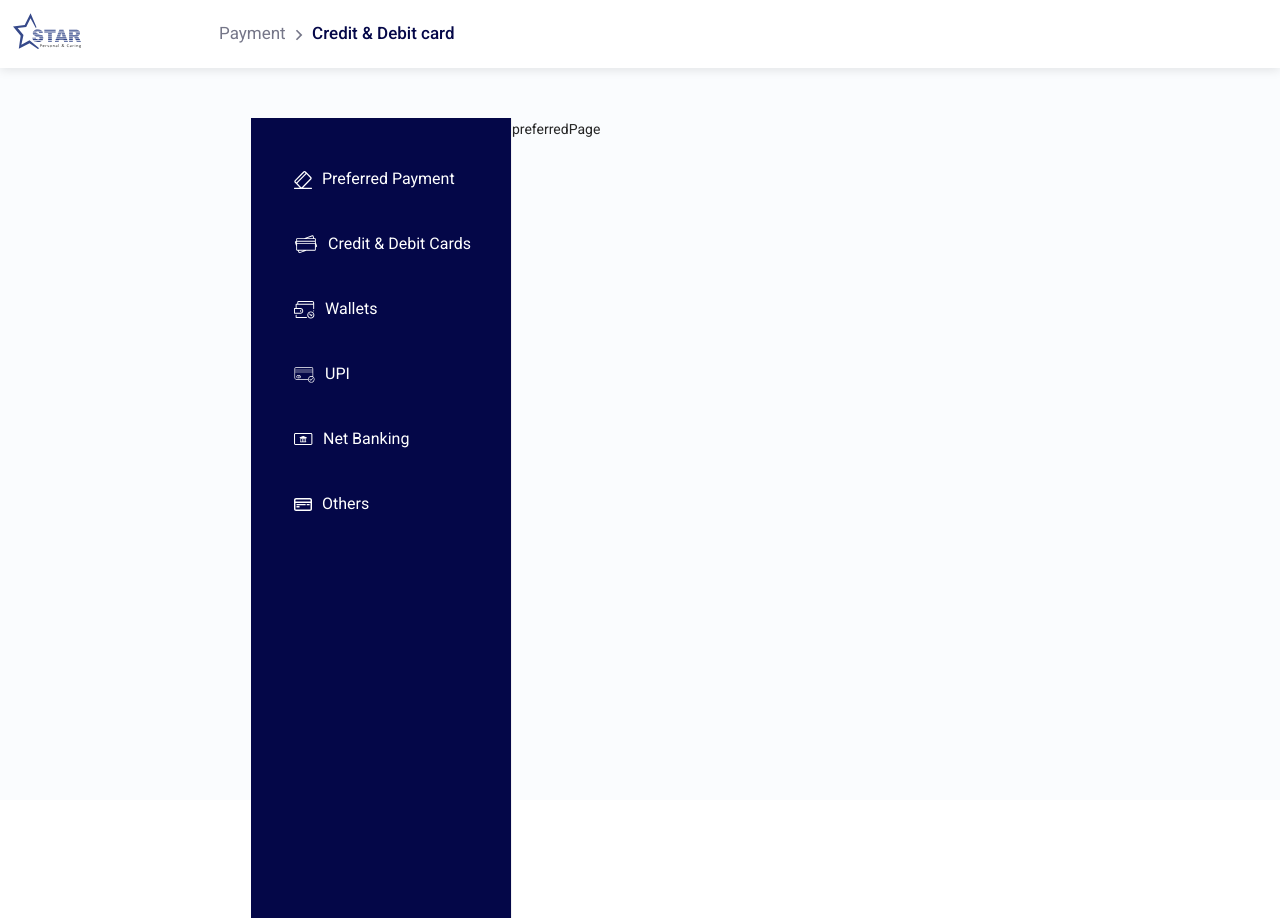
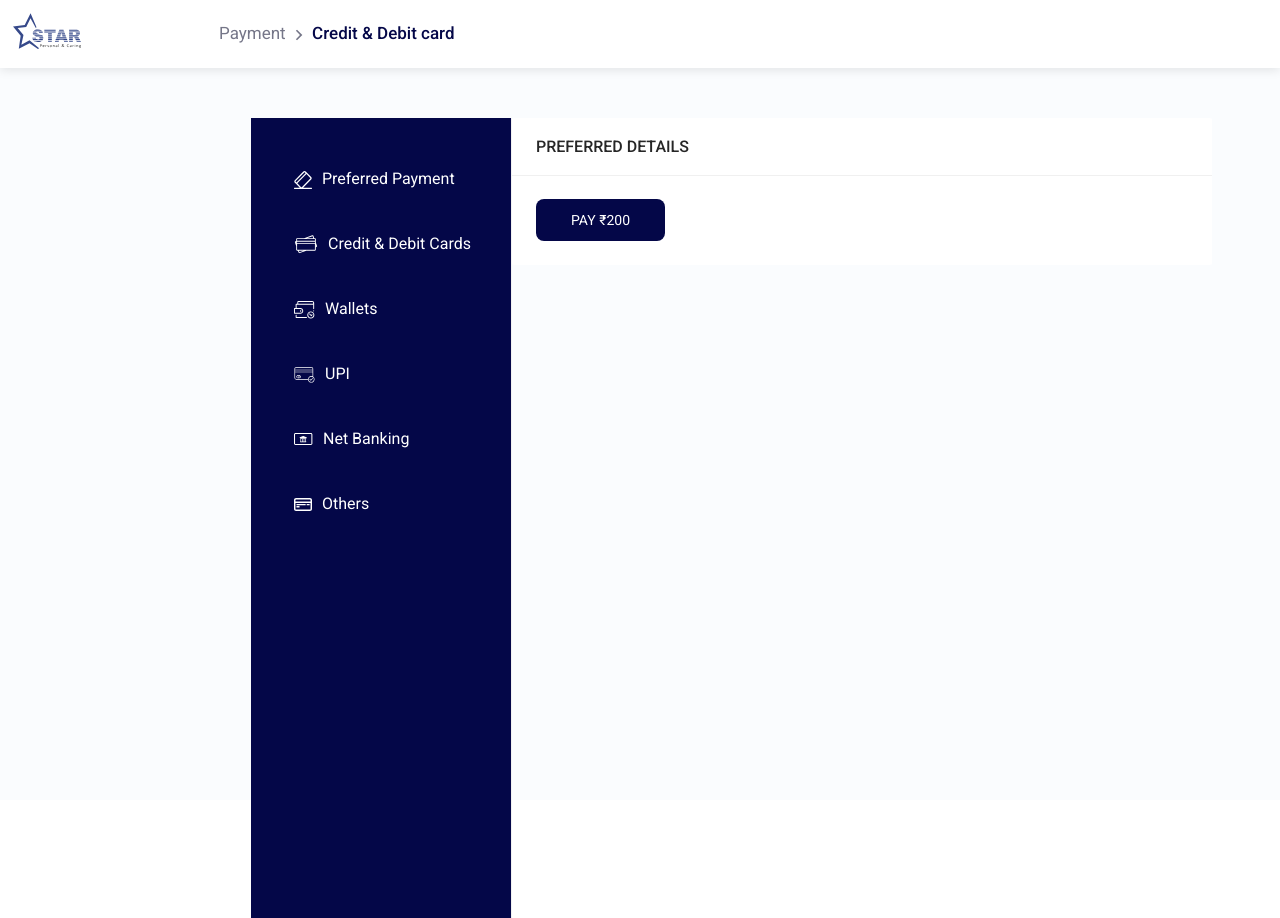
Before and after one commit to sumathiD/payment-gateway-web, a React (Create React App) app: page / in a window 1280 px wide. Built offline with nearby package versions, Linux system fonts and the light colour scheme.

Commit message:
paymentpage completed

```diff
--- a/src/components/creditPage.tsx
+++ b/src/components/creditPage.tsx
@@ -3,7 +3,7 @@ import { Card, Col, Input, Row, Form } from 'antd';
 import { Formik } from 'formik';
 const CreditPage = () => {
   return (
-    <div className="site-card-border-less-wrapper">
+    <div className="site-card-border-less-wrapper overall_border">
       <Card title="CARD DETAILS" bordered={false} style={{ width: 700 }}>
         <div className='container'>
           <form>
@@ -18,7 +18,7 @@ const CreditPage = () => {
                 <input type="text" className="inputBox creditwidth" />
                 {/* <span className="img"> */}
                 <img src="https://encrypted-tbn0.gstatic.com/images?q=tbn:ANd9GcSMvKRme09fZczEI27dK0SboCY_I6-9Ndkaww&usqp=CAU"
-                  style={{ width: '40px', height: '40px' }}
+                  style={{ width: '40px', height: '40px', marginLeft: "20px" }}
                 />
 
                 <img src="https://banner2.cleanpng.com/20180403/qte/kisspng-mastercard-credit-card-visa-payment-service-mastercard-5ac3fae6d9ece0.7626666215227931908926.jpg"
@@ -28,8 +28,8 @@ const CreditPage = () => {
               </div>
               <div className="row">
                 <div>
-                  <label>Expiry Date<span>*</span></label><br />
-                  <input type="text" placeholder='Valid Through(MM/YY)' className="expiry inputBox " />
+                  <label className="expirydate">Expiry Date<span>*</span></label><br />
+                  <input type="text" placeholder='Valid Through(MM/YY)' className="expiry inputBox expirydatefileld " />
                 </div>
                 <div className='cvv'>
                   <label>CVV<span>*</span></label><br />
--- a/src/components/netbankPage.tsx
+++ b/src/components/netbankPage.tsx
@@ -1,8 +1,12 @@
+import { Card } from 'antd'
 import React from 'react'
 
 const NetbankPage = () => {
   return (
-    <div>Netbankpages</div>
+    <Card title="NET BANKING" bordered={false} style={{ width: 700, color: "#040748" }}>
+      <button className="preferredpage">PAY ₹200</button>
+
+    </Card>
   )
 }
 
--- a/src/components/otherPage.tsx
+++ b/src/components/otherPage.tsx
@@ -1,8 +1,13 @@
+import { Card } from 'antd'
 import React from 'react'
 
 const OtherPage = () => {
     return (
-        <div>otherPage</div>
+        <Card title="OTHERS DETAILS" bordered={false} style={{ width: 700, color: "#040748" }}>
+            <button className="preferredpage">PAY ₹200</button>
+
+        </Card>
+
     )
 }
 
--- a/src/components/preferredPage.tsx
+++ b/src/components/preferredPage.tsx
@@ -1,8 +1,14 @@
+import { Card } from 'antd'
 import React from 'react'
 
 const PreferredPage = () => {
     return (
-        <div>preferredPage</div>
+
+        <Card title="PREFERRED DETAILS" bordered={false} style={{ width: 700, color: "#040748" }}>
+            <button className="preferredpage">PAY ₹200</button>
+
+        </Card>
+
     )
 }
 
--- a/src/components/styles.css
+++ b/src/components/styles.css
@@ -19,7 +19,7 @@ input {
 }
 
 .border {
-    padding: 30px;
+    padding: 10px;
 }
 
 .inputBox {
@@ -31,6 +31,8 @@ input {
 
 .creditwidth {
     width: 40%;
+    margin-bottom: 20px;
+
 }
 
 .img {
@@ -108,3 +110,28 @@ input[type="text"] {
     border: 1px solid #97999B;
     border-radius: 8px;
 }
+
+.overall_border {
+    border: 1px solid #EDECED;
+    border-radius: 8px;
+}
+
+.expirydate {
+    margin-left: 5px;
+    margin-top: 10px;
+}
+
+.expirydatefileld {
+    margin-top: 10px !important;
+    width: 144%;
+}
+
+.preferredpage {
+    background: #040748;
+    color: white;
+    padding: 10px;
+    padding-left: 35px;
+    padding-right: 35px;
+    border-radius: 8px;
+    border: none;
+}
--- a/src/components/upiPage.tsx
+++ b/src/components/upiPage.tsx
@@ -1,8 +1,12 @@
+import { Card } from 'antd'
 import React from 'react'
 
 const UpiPage = () => {
   return (
-    <div>upipages</div>
+    <Card title="UPI DETAILS" bordered={false} style={{ width: 700, color: "#040748" }}>
+      <button className="preferredpage">PAY ₹200</button>
+
+    </Card>
   )
 }
 
--- a/src/components/walletsPage.tsx
+++ b/src/components/walletsPage.tsx
@@ -1,8 +1,12 @@
+import { Card } from 'antd'
 import React from 'react'
 
 const WalletsPage = () => {
     return (
-        <div>walletsPage</div>
+        <Card title="WALLETS DETAILS" bordered={false} style={{ width: 700, color: "#040748" }}>
+            <button className="preferredpage">PAY ₹200</button>
+
+        </Card>
     )
 }
 
```
